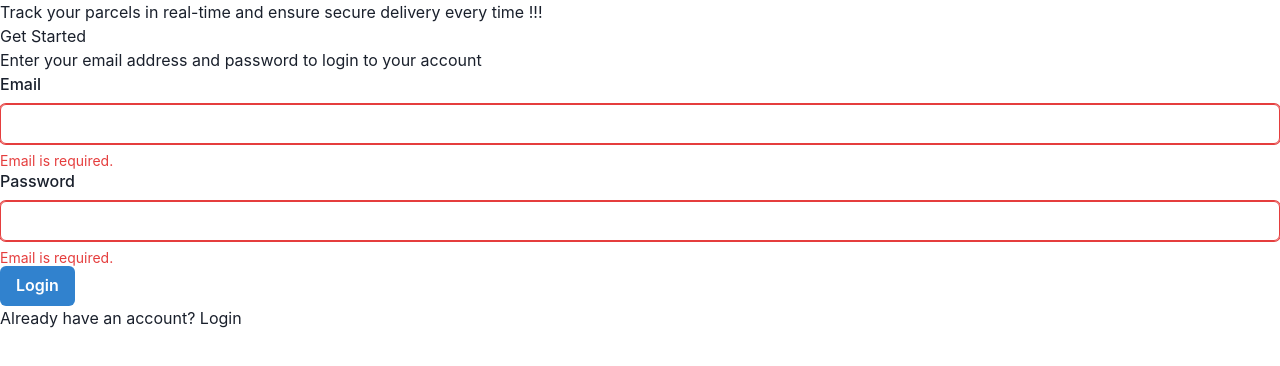
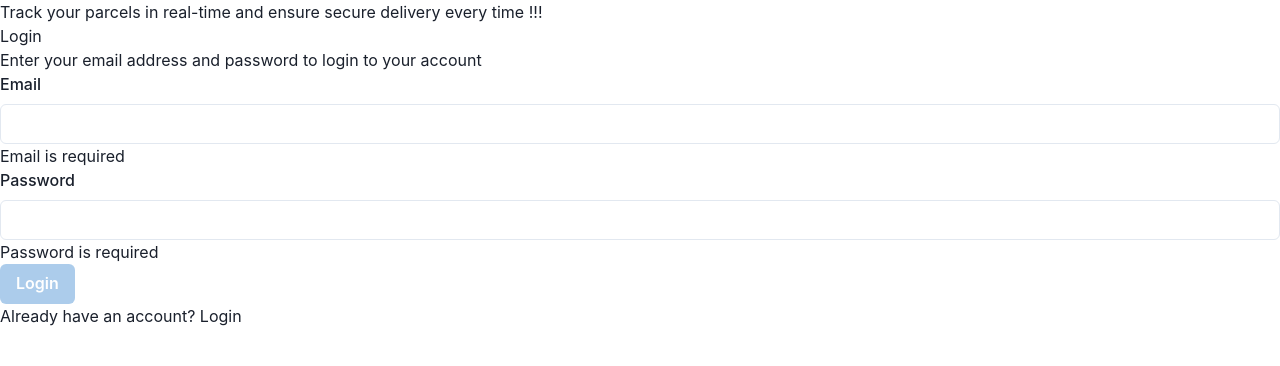
Before and after one commit to Nareash2001015/dash-delivery-app, a React (Vite) app in the folder frontend/: page /home in a window 1280 px wide. Shown: the top 366 px of the page. Built offline with nearby package versions, Linux system fonts and the light colour scheme; no server answers.

Commit message:
create login register cpomponents

```diff
--- a/frontend/src/components/Login.tsx
+++ b/frontend/src/components/Login.tsx
@@ -1,78 +1,147 @@
+/* eslint-disable @typescript-eslint/no-var-requires */
+/* eslint-disable prefer-const */
 /* eslint-disable @typescript-eslint/no-unused-vars */
-import React, { useState } from "react";
+import React, { useState, useContext } from "react";
 import {
   FormControl,
   FormLabel,
-  FormErrorMessage,
-  FormHelperText,
   Input,
   Button,
+  useToast,
 } from "@chakra-ui/react";
-
-interface LoginProps {
-  setIsLoginPage: React.Dispatch<React.SetStateAction<boolean>>;
-}
+import validator from "validator";
+import { AuthContext } from "../provider/AuthProvider";
+import { LoginProps } from "../types";
 
 const Login: React.FC<LoginProps> = ({ setIsLoginPage }) => {
-  const [input, setInput] = useState("");
+  const [email, setEmail] = useState<string>("");
+  const [password, setPassword] = useState<string>("");
+  const [emailError, setEmailError] = useState<string>("Email is required");
+  const [passwordError, setPasswordError] = useState<string>(
+    "Password is required"
+  );
+  const [emailErrorFlag, setEmailErrorFlag] = useState<boolean>(true);
+  const [passwordErrorFlag, setPasswordErrorFlag] = useState<boolean>(true);
 
-  const handleInputChange = (e: { target: { value: React.SetStateAction<string>; }; }) => setInput(e.target.value);
+  const authContext = useContext(AuthContext);
+  const toast = useToast();
 
-  const isError = input === "";
+  const login = authContext.login;
+
+  const handleLogin = async () => {
+    try {
+      await login(email, password);
+    } catch (error) {
+      console.log("Reached here : " + error);
+      let errorMessage: string;
+      if (error instanceof Error) {
+        errorMessage = error.message;
+      } else {
+        errorMessage = String(error);
+      }
+      toast({
+        title: errorMessage,
+        position: "top-right",
+        status: "error",
+        isClosable: true,
+      });
+    }
+  };
+
+  const handleEmailChange = (e: {
+    target: { value: React.SetStateAction<string> };
+  }) => {
+    setEmail(e.target.value);
+    if (validator.isEmail(email)) {
+      setEmailError("");
+      setEmailErrorFlag(false);
+    } else {
+      setEmailErrorFlag(true);
+      setEmailError("Enter valid Email!");
+    }
+  };
+
+  const handlePasswordChange = (e: {
+    target: { value: React.SetStateAction<string> };
+  }) => {
+    setPassword(e.target.value);
+    if (password.length < 8) {
+      setPasswordError("Password should be at least 8 characters long");
+    }
+    if (!/\d/.test(password)) {
+      setPasswordError("Add at least one number");
+    }
+    if (!/[A-Z]/.test(password) || !/[a-z]/.test(password)) {
+      setPasswordError("Include both upper and lower case letters");
+    }
+    if (!/[^A-Za-z0-9]/.test(password)) {
+      setPasswordError("Include at least one special character");
+    }
+    if (
+      password.length > 8 &&
+      /\d/.test(password) &&
+      (/[A-Z]/.test(password) || /[a-z]/.test(password)) &&
+      /[^A-Za-z0-9]/.test(password)
+    ) {
+      setPasswordError("");
+      setPasswordErrorFlag(false);
+    } else {
+      setPasswordErrorFlag(true);
+    }
+  };
   return (
     <div className="flex justify-center items-center h-screen bg-delivery-image bg-cover bg-no-repeat">
-      <div className="flex w-2/3 flex-row rounded-3xl bg-gray-100">
-        <div className="flex flex-col items-center rounded-3xl w-2/5  bg-gradient-to-l from-gray-100 to-blue-200">
-          <div className="  bg-dash-delivery-logo bg-cover mt-10 h-40 w-60 "></div>
-          <div className="m-5 text-sm text-blue-950">
+      <div className="flex w-2/3 flex-row rounded-3xl bg-gray-100 bg-opacity-45">
+        <div className="flex flex-col  justify-center rounded-3xl w-2/5  bg-gradient-to-l from-gray-100 to-blue-200">
+          <div className="  bg-dash-delivery-logo  bg-cover h-40 w-54"></div>
+          <div className="m-5 text-sm text-blue-950 border">
             Track your parcels in real-time and ensure secure delivery every
             time !!!
           </div>
         </div>
         <div className=" p-5  w-3/5 ">
           <div>
-            <p className="font-semibold text-3xl my-5">Get Started</p>
+            <p className="font-semibold text-3xl my-5">Login</p>
             <p className="font-medium text-md my-5">
               Enter your email address and password to login to your account
             </p>
           </div>
           <div>
-            <FormControl isInvalid={isError}>
+            <FormControl>
               <FormLabel>Email</FormLabel>
-              <Input type="email" value={input} onChange={handleInputChange} />
-              {!isError ? (
-                <FormHelperText>
-                  Enter the email you'd like to receive the newsletter on.
-                </FormHelperText>
-              ) : (
-                <FormErrorMessage>Email is required.</FormErrorMessage>
-              )}
+              <Input type="email" value={email} onChange={handleEmailChange} />
+              <p className="text-red-600">{emailError}</p>
               <FormLabel>Password</FormLabel>
               <Input
                 type="password"
-                value={input}
-                onChange={handleInputChange}
+                value={password}
+                onChange={handlePasswordChange}
               />
-              {!isError ? (
-                <FormHelperText>
-                  Enter the email you'd like to receive the newsletter on.
-                </FormHelperText>
-              ) : (
-                <FormErrorMessage>Email is required.</FormErrorMessage>
-              )}
-              <Button size="md" className="w-full my-5" colorScheme="blue">
+              <p className="text-red-600">{passwordError}</p>
+              <Button
+                size="md"
+                className="w-full my-10"
+                colorScheme="blue"
+                isDisabled={emailErrorFlag || passwordErrorFlag}
+                onClick={handleLogin}
+              >
                 Login
               </Button>
             </FormControl>
             <p>
               Already have an account?{" "}
-              <label className="text-blue-600 font-bold" onClick={() => setIsLoginPage(false)}>Login</label>
+              <label
+                className="text-blue-600 font-bold"
+                onClick={() => setIsLoginPage(false)}
+              >
+                Login
+              </label>
             </p>
           </div>
         </div>
       </div>
     </div>
   );
-}
+};
 
 export default Login;
--- a/frontend/src/pages/Dashboard.tsx
+++ b/frontend/src/pages/Dashboard.tsx
@@ -1,6 +1,18 @@
-import React from 'react'
+/* eslint-disable @typescript-eslint/no-unused-vars */
+import { useContext, useEffect } from 'react'
+import { useNavigate } from "react-router-dom";
+import { AuthContext } from '../provider/AuthProvider';
 
 function Dashboard() {
+  const navigate = useNavigate();
+  const authContext = useContext(AuthContext);
+  // const token = authContext.token;
+  const isAuthenticated = authContext.isAuthenticated;
+  useEffect(() => {
+    if(isAuthenticated){
+      navigate("/dashboard")
+    }
+  })
   return (
     <div>Dashboard</div>
   )
--- a/frontend/src/pages/Home.tsx
+++ b/frontend/src/pages/Home.tsx
@@ -1,13 +1,23 @@
-import { useState } from "react";
+import { useContext, useEffect, useState } from "react";
 import Login from "../components/Login";
 import Register from "../components/Register";
+import { AuthContext } from "../provider/AuthProvider";
+import { useNavigate } from "react-router-dom";
 
 
 function Home() {
+  const navigate = useNavigate();
+  const authContext = useContext(AuthContext);
+  const token = authContext.token;
+  useEffect(() => {
+    if(token){
+      navigate("/dashboard")
+    }
+  })
   const[isLoginPage, setIsLoginPage] = useState<boolean>(true);
 
   return (
-    isLoginPage ? <Login setIsLoginPage={setIsLoginPage}/> : <Register />
+    isLoginPage ? <Login setIsLoginPage={setIsLoginPage}/> : <Register setIsLoginPage={setIsLoginPage}/>
   );
 }
 
--- a/frontend/src/provider/AuthProvider.tsx
+++ b/frontend/src/provider/AuthProvider.tsx
@@ -1,43 +1,107 @@
+/* eslint-disable react-hooks/rules-of-hooks */
+/* eslint-disable @typescript-eslint/no-explicit-any */
 /* eslint-disable @typescript-eslint/no-unused-vars */
-import { createContext, useEffect, useState, ReactNode } from "react";
-import { LoginDetails } from "../types";
+import { createContext, useEffect, useState } from "react";
+import { JwtPayload, LoginDetails, Token, User } from "../types";
 import { isAuthenticateApi, loginApi } from "../apis/AuthApi";
 import { AuthContextInterface, Props } from "../types";
+import { useNavigate } from "react-router-dom";
+import { useToast } from "@chakra-ui/react";
 
-export const AuthContext = createContext<AuthContextInterface | null>(null);
+const defaultAuthContext: AuthContextInterface = {
+  login: async () => {
+    throw new Error("login function not implemented");
+  },
+  logout: () => {
+    throw new Error("logout function not implemented");
+  },
+  token: "",
+  isAuthenticated: false,
+};
+
+export const AuthContext =
+  createContext<AuthContextInterface>(defaultAuthContext);
+
 export const AuthProvider = ({ children }: Props) => {
-  const [authenticated, setAuthenticated] = useState<boolean>(false);
+  const navigate = useNavigate();
   const [token, setToken] = useState<string>("");
+  const [user, setUser] = useState<User>({
+    userId: 0,
+    role: "",
+  });
+  const [isAuthenticated, setIsAuthenticated] = useState<boolean>(false);
+  const toast = useToast();
   useEffect(() => {
-    async function callAuthenticatedApi() {
+    async function fetchAuthenticationInfo() {
       try {
-        const response = await isAuthenticateApi(token);
-        console.log(response);
+        const availableToken: string | null = localStorage.getItem("token");
+        if (availableToken != null) {
+          setToken(availableToken);
+          await isAuthenticateApi(availableToken);
+          extractTokenPayload(availableToken);
+        } else {
+          navigate("/home");
+        }
       } catch (error) {
-        console.log(`Error in isAuthenticatedApi : ${error}`);
+        if (error instanceof Error) {
+          if (error.message === "403") {
+            localStorage.removeItem("token");
+            setToken("");
+            setIsAuthenticated(false);
+            navigate("/home");
+            toast({
+              title: "Session expired",
+              position: "top-right",
+              status: "error",
+              isClosable: true,
+            });
+          }
+        }
       }
     }
-    callAuthenticatedApi();
+    fetchAuthenticationInfo();
   }, []);
 
-  const login = async (email: string, password: string) => {
+  function extractTokenPayload(token: string): User {
+    const payload: string = token.split(".")[1];
+    const payloadJson: JwtPayload = JSON.parse(atob(payload));
+    return {
+      userId: payloadJson.user,
+      role: payloadJson.role,
+    };
+  }
+
+  const login = async (email: string, password: string): Promise<void> => {
     try {
       const loginDetails: LoginDetails = { email, password };
-      const response = await loginApi(loginDetails);
-      console.log(response);
+      const response: Token = await loginApi(loginDetails);
+      setToken(response.token);
+      localStorage.setItem("token", response.token);
+      navigate("/dashboard");
+      setIsAuthenticated(true);
+      extractTokenPayload(response.token);
+    } catch (error) {
+      console.log(`Error in login function : ${error}`);
+      throw error;
+    }
+  };
+
+  const logout = (): void => {
+    try {
+      setToken("");
+      localStorage.removeItem("token");
+      setIsAuthenticated(false);
     } catch (error) {
       console.log(`Error in login function : ${error}`);
     }
   };
 
-  const logout = () => {
-    try {
-      setToken("");
-      setAuthenticated(false);
-    } catch (error) {
-      console.log(`Error in login function : ${error}`);
-    }
+  const value: AuthContextInterface = {
+    token,
+    login,
+    logout,
+    isAuthenticated,
   };
 
-  return <AuthContext.Provider value={token}>{children}</AuthContext.Provider>;
+  return <AuthContext.Provider value={value}>{children}</AuthContext.Provider>;
 };
```
